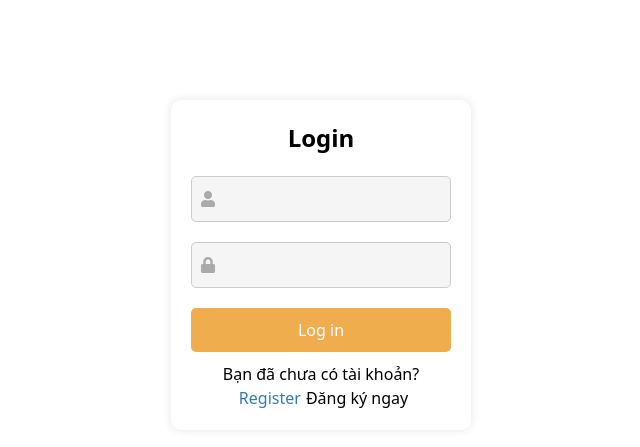
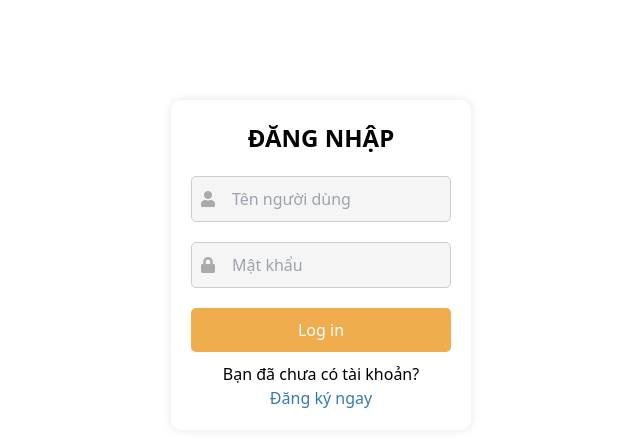
Before and after one commit to VuNguyen76/project_root, a PHP site: page /project_root/components/pages/login.php in a window 1280 px wide. Shown: the top 447 px of the page, without its empty margins (319-959 px from the left). Run offline with PHP 8.4, Linux system fonts and the light colour scheme; some libraries are stand-ins or nearby versions.

Commit message:
Update login.php

```diff
--- a/wbingosite.com/components/pages/login.php
+++ b/wbingosite.com/components/pages/login.php
@@ -39,25 +39,25 @@ if ($_SERVER["REQUEST_METHOD"] == "POST") {
 <head>
   <meta charset="UTF-8">
   <meta name="viewport" content="width=device-width, initial-scale=1.0">
-  <title>Login</title>
+  <title>Đăng nhập</title>
   <link rel="stylesheet" type="text/css" href="..\resources\css\login.css" >
   <script src="https://cdn.tailwindcss.com"></script>
   <link rel="stylesheet" href="https://cdnjs.cloudflare.com/ajax/libs/font-awesome/5.15.3/css/all.min.css">
 </head>
 <body>
 <div class="login-container">
-      <div class="login-header">Login</div>
+      <div class="login-header">ĐĂNG NHẬP </div>
       <div class="input-group">
           <i class="fas fa-user"></i>
-          <input type="text" name="username" id="username" required>
+          <input type="text" name="username" id="username" required placeholder="Tên người dùng ">
       </div>
       <div class="input-group">
           <i class="fas fa-lock"></i>
-          <input type="password" name="password" id="password" required>
+          <input type="password" name="password" id="password" required placeholder="Mật khẩu">
       </div>
       <button class="login-button" type="submit" >Log in</button>
       <div class="links">
-        <p>Bạn đã chưa có tài khoản?<a href="register.php">Register</a>Đăng ký ngay</a></p>
+        <p>Bạn đã chưa có tài khoản? <BR><a href="register.php">Đăng ký ngay</a></p>
       </div>
   </div>
 </body>
```
